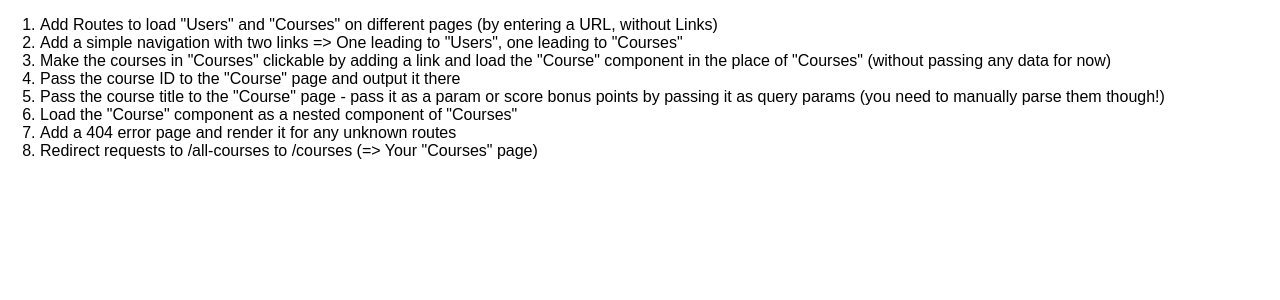
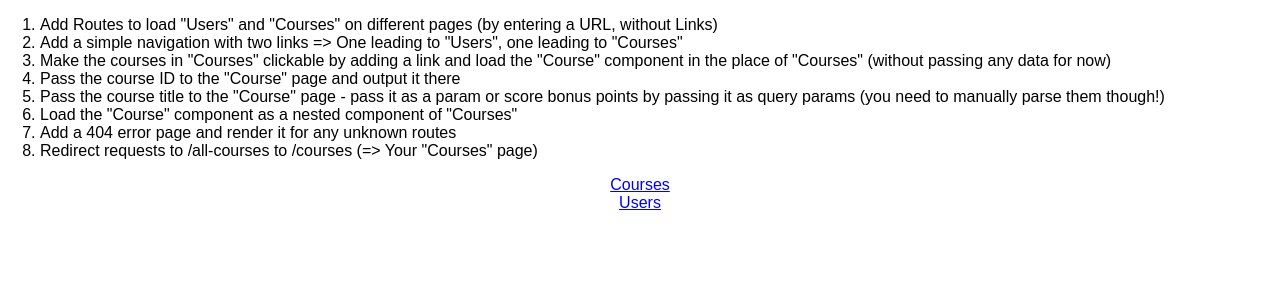
Before and after one commit to Dagony/UdemyReactAssignments, a React (Create React App) app in the folder routing--assignment-problem/: page / in a window 1280 px wide. Shown: the top 300 px of the page. Built offline with nearby package versions, Linux system fonts and the light colour scheme.

Commit message:
Routing Assignment - Step 2: Add a simple navigation with two links ("Users", "Courses")

```diff
--- a/routing--assignment-problem/src/App.js
+++ b/routing--assignment-problem/src/App.js
@@ -1,34 +1,48 @@
-import React, { Component } from 'react';
+import React, {Component} from 'react';
 
 import Courses from './containers/Courses/Courses';
 import Users from './containers/Users/Users';
-import {BrowserRouter} from "react-router-dom";
+import {BrowserRouter, NavLink} from "react-router-dom";
 import {Route, Switch} from "react-router";
 
 class App extends Component {
-  render () {
+    render() {
         return (
+            <BrowserRouter>
                 <div>
                     <div className="App">
                         <ol style={{textAlign: 'left'}}>
-              <li>Add Routes to load "Users" and "Courses" on different pages (by entering a URL, without Links)</li>
-              <li>Add a simple navigation with two links => One leading to "Users", one leading to "Courses"</li>
-              <li>Make the courses in "Courses" clickable by adding a link and load the "Course" component in the place of "Courses" (without passing any data for now)</li>
+                            <li>Add Routes to load "Users" and "Courses" on different pages (by entering a URL, without
+                                Links)
+                            </li>
+                            <li>Add a simple navigation with two links => One leading to "Users", one leading to
+                                "Courses"
+                            </li>
+                            <li>Make the courses in "Courses" clickable by adding a link and load the "Course" component
+                                in the place of "Courses" (without passing any data for now)
+                            </li>
                             <li>Pass the course ID to the "Course" page and output it there</li>
-              <li>Pass the course title to the "Course" page - pass it as a param or score bonus points by passing it as query params (you need to manually parse them though!)</li>
+                            <li>Pass the course title to the "Course" page - pass it as a param or score bonus points by
+                                passing it as query params (you need to manually parse them though!)
+                            </li>
                             <li>Load the "Course" component as a nested component of "Courses"</li>
                             <li>Add a 404 error page and render it for any unknown routes</li>
                             <li>Redirect requests to /all-courses to /courses (=> Your "Courses" page)</li>
                         </ol>
                     </div>
-          <BrowserRouter>
+                    <nav>
+                        <NavLink to={"/courses"}>Courses</NavLink>
+                        <br />
+                        <NavLink to={"/users"}>Users</NavLink>
+                    </nav>
+
                     <Switch>
                         <Route path={"/courses"} component={Courses} />
                         <Route path={"/users"} component={Users} />
                     </Switch>
+
+                </div>
             </BrowserRouter>
-        </div>
-
         );
     }
 }
```
Also changed, not shown: routing--assignment-problem/src/containers/Courses/Courses.js (line endings or trailing spaces), routing--assignment-problem/src/containers/Users/Users.js (line endings or trailing spaces). Lines whose indentation alone changed are shown as unchanged.
